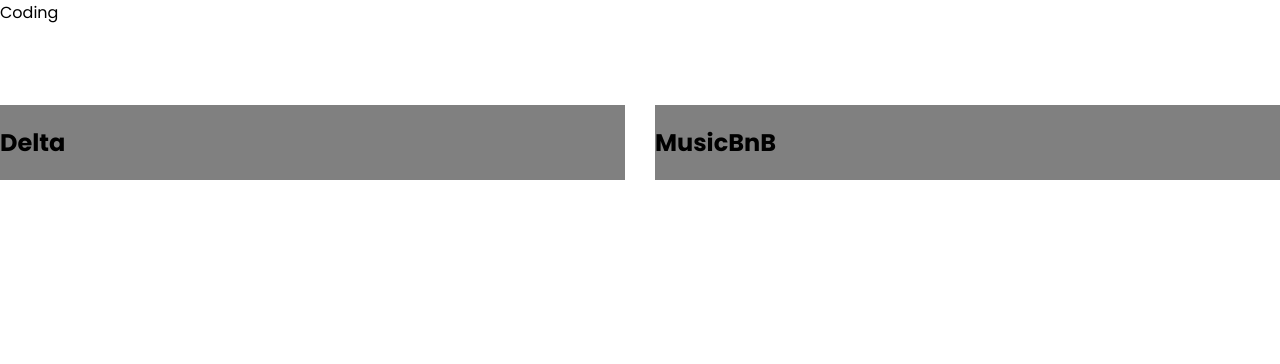
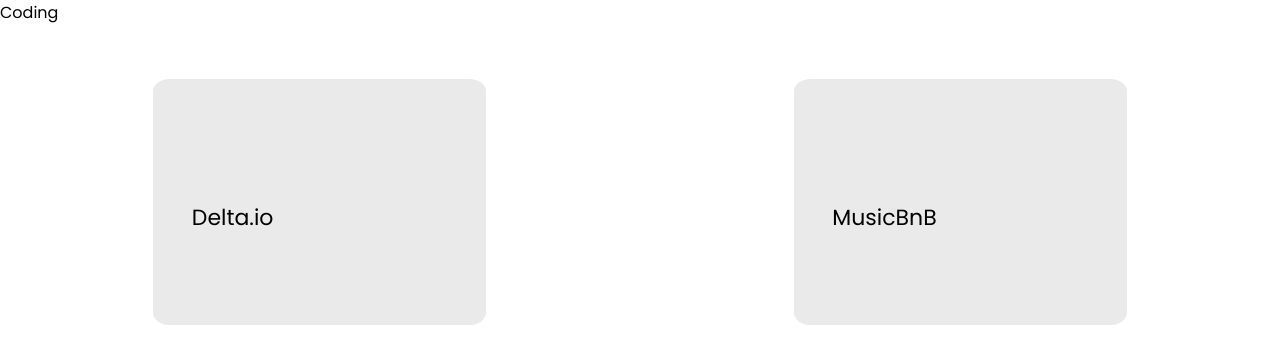
Before and after one commit to Maiuran1404/maiuran1404.github.io, a React (Create React App) app: page /coding in a window 1280 px wide. Shown: the top 364 px of the page. Built offline with nearby package versions, Linux system fonts and the light colour scheme.

Commit message:
mayoo saturday commmit

```diff
--- a/src/containers/Home.js
+++ b/src/containers/Home.js
@@ -75,7 +75,7 @@ function Home() {
             <div className="hero-content-inner" ref={el => content = el}>
                 <h1>
                 <div className="hero-content-line">
-                    <div className="hero-content-line-inner"> Maiuran Saturday Loganathan </div>
+                    <div className="hero-content-line-inner"> Maiuran Loganathan </div>
                 </div>
                 <div className="hero-content-line">
                     <div className="hero-content-line-inner-second"> Effectively building solutions to </div>
--- a/src/containers/Programming.js
+++ b/src/containers/Programming.js
@@ -1,36 +1,82 @@
-import React, { Component } from 'react'
+import React, {useRef, useEffect} from 'react';
+import {TweenMax, TimelineLite, Power3} from 'gsap';
 import styled from 'styled-components';
 
 const Container = styled.div`
     display: grid;
     grid-template-columns: 1fr 1fr;
     grid-template-rows: 1fr 1fr;
-    gap: 30px 30px;
+    gap: 1px 1px;
     grid-template-areas: "Title Title" ". .";
+    font-family: 'Poppins', -apple-system, BlinkMacSystemFont, 'Segoe UI', Roboto, Oxygen, Ubuntu, Cantarell, 'Open Sans', 'Helvetica Neue', sans-serif;
 `
-
-const GreyBox = styled.div`
-    background: grey;
-`
-
 const Title = styled.div`
     grid-area: Title;
 `
 
-class Programming extends Component {
-    render() {
+
+const GreyBox = styled.div`
+    background: #EAEAEA;
+    width: 50%;
+    height: 300%;
+    border-radius: 5%;
+    padding: 1%;
+    align-content: center;
+    margin: auto;
+`
+
+const ProjectTitle = styled.div`
+    font-size: 22px;
+    margin-left: 10%;
+    margin-top: 10%;
+    align-content: center;
+`
+
+
+function Programming() {
+    let project = useRef(null);
+    let tl = new TimelineLite({delay: .3})
+
+    useEffect(() => {
+
+
+        // Content VARS
+        const projectone = project.children[0];
+        const projecttwo = project.children[1];
+        const projectthree = project.children[2];
+
+      //Removing flash
+      TweenMax.to(project, 0, {css: {visibility: 'visibile'}})
+
+      // //Images Animation
+      // tl.from(girlImage, 1.2, {y: 1280, ease: Power3.easeOut}, 'Start')
+      //   .from(girlImage.firstElementChild, 2, {scale: 1.6, ease: Power3.easeOut}, .2)
+      //   .from(boyImage, 1.2, {y: 1280, ease: Power3.easeOut}, .2)
+      //   .from(boyImage.firstElementChild, 2, {scale: 1.6, ease: Power3.easeOut}, .1)
+
+
+      //Content Animation
+      tl.staggerFrom([], 1, {
+        y: 44,
+        ease: Power3.easeOut, delay: .2
+      }, .10, 'Start')
+      .from(projectone, 1, {y: 20, opacity: 0, ease: Power3.easeOut}, 0.4)
+      .from(projecttwo, 1, {y: 20, opacity: 0, ease: Power3.easeOut}, 0.6)
+      .from(projectthree, 1, {y: 20, opacity: 0, ease: Power3.easeOut}, 0.8)
+
+    }, [tl])
+
     return (
-            <Container>
+        <Container ref={el => project = el}>
             <Title> Coding </Title>
             <GreyBox>
-                    <h2>Delta</h2>
+                <ProjectTitle> Delta.io </ProjectTitle>
             </GreyBox>
             <GreyBox>
-                    <h2>MusicBnB</h2>
+                <ProjectTitle>MusicBnB</ProjectTitle>
             </GreyBox>
         </Container>
-        )
-    }
+    );
 }
 
 export default Programming
```
Lines whose indentation alone changed are shown as unchanged.
